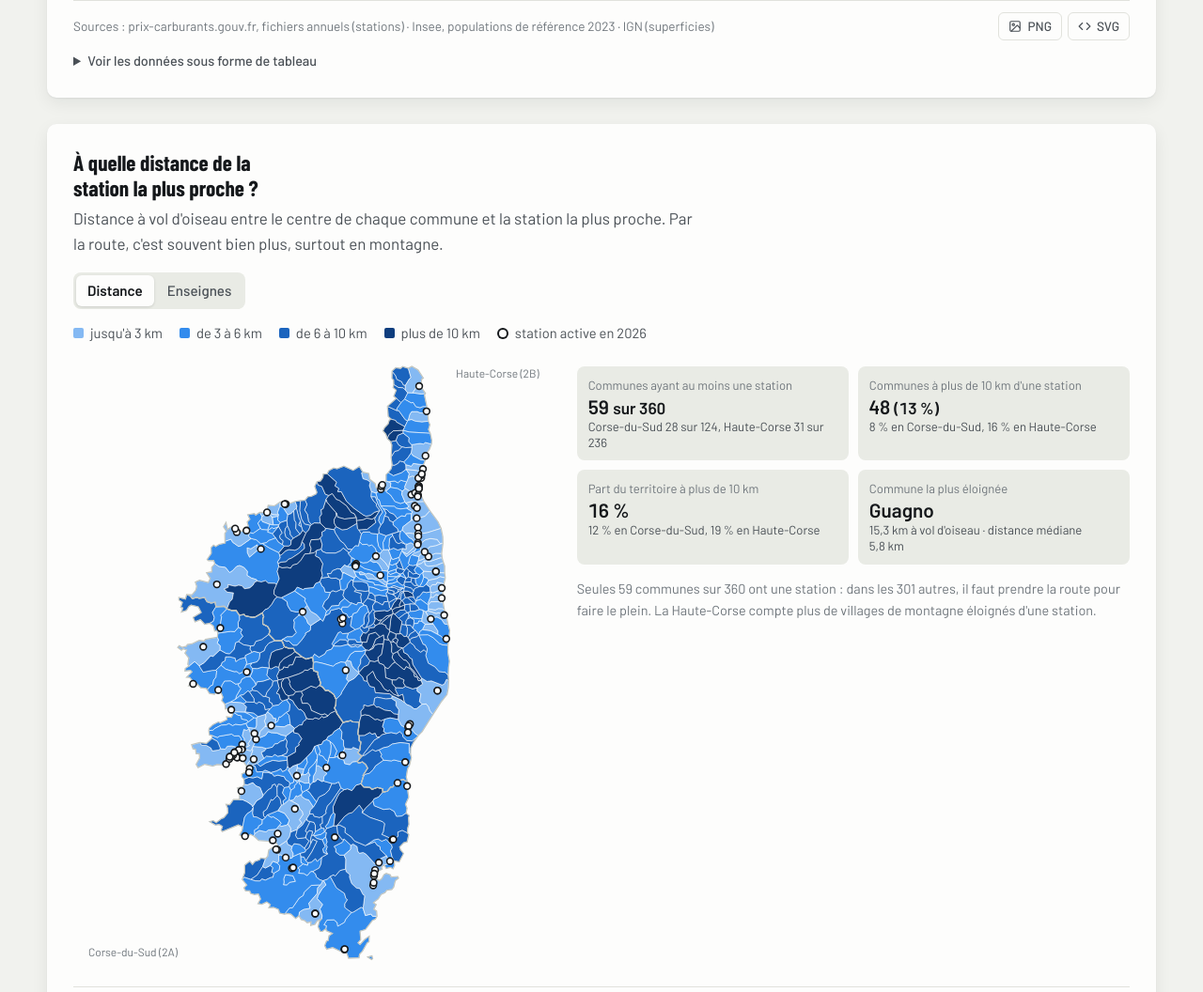
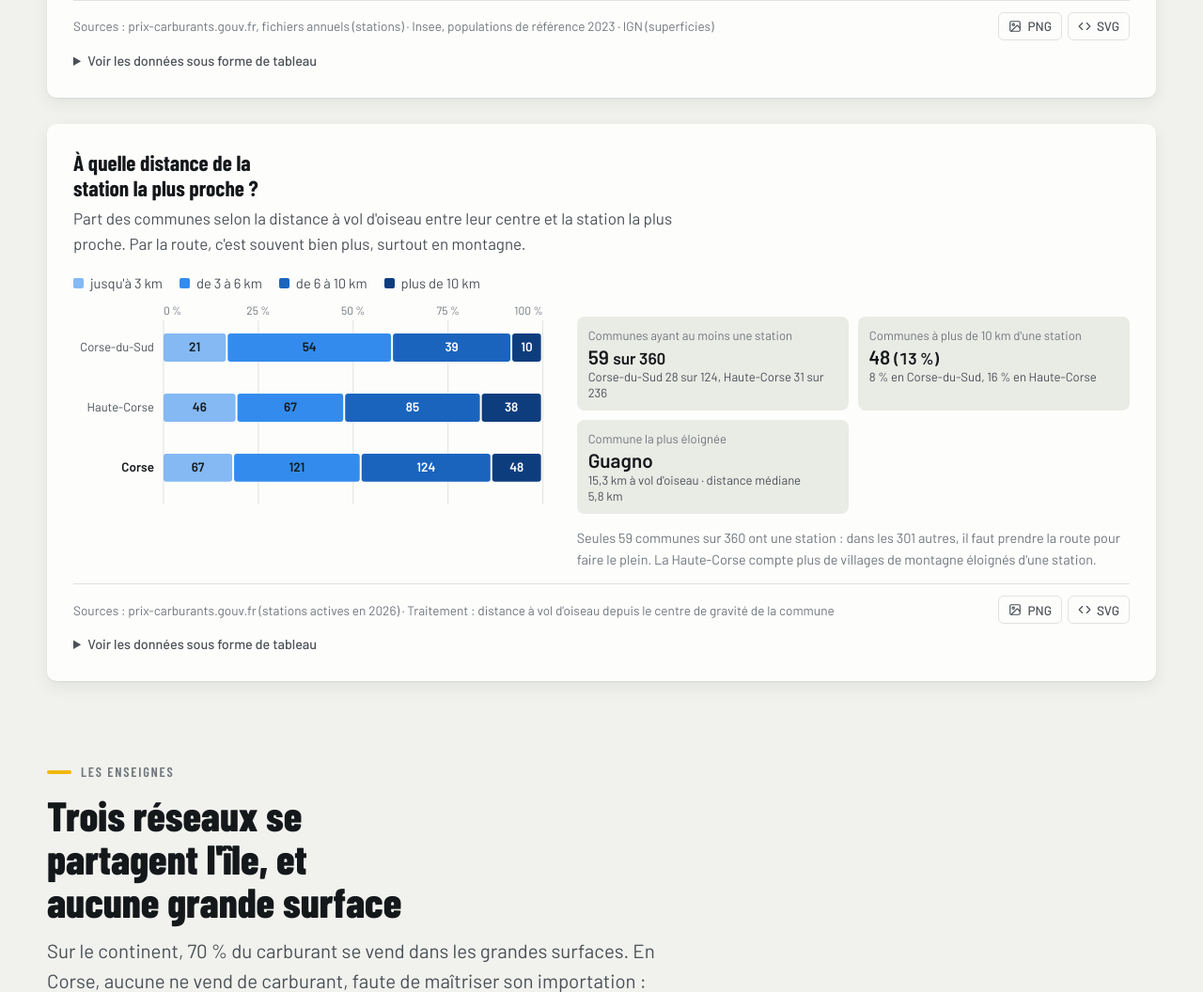
Before and after one commit to aouniamenallah-ux/a-la-pompe, a plain HTML site: page site/territoire.html in a window 1280 px wide. Shown: the part 1620-2676 px from the top of the page at 94% size. Drawn offline with Linux system fonts and the light colour scheme.

Commit message:
Page Territoire : graphiques en barres à la place de la carte des distances
Co-Authored-By: Claude Sonnet 5.5 <noreply@anthropic.com>
Claude-Session: https://claude.ai/code/session_012YfaxJUJRxaxNqfjVmqEEV

```diff
--- a/site/js/territoire.js
+++ b/site/js/territoire.js
@@ -7,7 +7,6 @@
   "use strict";
   const { D, fmt, parseJour, css, showTip, hideTip, equiperCarte, surRedimension, premiereVue, segmente, barreH, reduit, el } = window.AP;
   const T = D.territoire, E = T.externe, C = T.continent, I = C.ind;
-  const G = window.CORSE_GEO;
   const nb = " ";
   const dec = (v, d = 1) => fmt.dec(v, d);
   const pct = (v, d = 1) => (Number.isInteger(v) && d === 1 ? String(v) : dec(v, d)) + nb + "%";
@@ -125,80 +124,54 @@
     });
   }
 
-  /* ---------- 2. carte de l'accès aux stations ---------- */
+  /* ---------- 2. accès aux stations (barres empilées) ---------- */
   const CLASSES = [{ max: 3, lib: "jusqu'à 3 km", v: "var(--d0)" }, { max: 6, lib: "de 3 à 6 km", v: "var(--d1)" },
     { max: 10, lib: "de 6 à 10 km", v: "var(--d2)" }, { max: Infinity, lib: "plus de 10 km", v: "var(--d3)" }];
   const classe = km => CLASSES.findIndex(c => km <= c.max);
   function acces() {
     const box = document.getElementById("acces"), carteEl = document.getElementById("carte-acces");
     const leg = document.getElementById("acces-legende"), stats = document.getElementById("acces-stats"), note = document.getElementById("acces-note");
-    const loc = { mode: "distance" };
-    const parCode = new Map(T.communes.map(c => [c.c, c]));
-    let communes, points;
-    function legende() {
-      if (loc.mode === "distance") {
-        leg.innerHTML = CLASSES.map(c => `<span><i class="key key-sq" style="background:${c.v}"></i>${c.lib}</span>`).join("")
-          + `<span><i class="key key-ci" style="background:var(--surface);box-shadow:inset 0 0 0 2px var(--ink)"></i>station active en 2026</span>`;
-      } else leg.innerHTML = ORDRE.filter(m => m !== "Indépendant sans enseigne").map(cleLegende).join("")
-        .replace("Enseigne non renseignée", "Indépendante ou non renseignée");
-    }
-    function chiffres() {
+    const zones = [["2A", "Corse-du-Sud"], ["2B", "Haute-Corse"], ["corse", "Corse"]];
+    const sel = z => (z === "corse" ? T.communes : T.communes.filter(c => c.d === z));
+    const comptes = z => { const l = sel(z), n = CLASSES.map(() => 0); l.forEach(c => n[classe(c.km)]++); return { n, tot: l.length }; };
+    leg.innerHTML = CLASSES.map(c => `<span><i class="key key-sq" style="background:${c.v}"></i>${c.lib}</span>`).join("");
     const bloc = (k, v, w) => `<div class="day-stat"><div class="k">${k}</div><div class="v">${v}</div>${w ? `<div class="w">${w}</div>` : ""}</div>`;
-      if (loc.mode === "distance") {
     stats.innerHTML = bloc("Communes ayant au moins une station", `${acc.corse.avec_station}${nb}<small>sur ${acc.corse.communes}</small>`,
       `Corse-du-Sud ${acc["2A"].avec_station} sur ${acc["2A"].communes}, Haute-Corse ${acc["2B"].avec_station} sur ${acc["2B"].communes}`)
       + bloc(`Communes à plus de ${T.seuil}${nb}km d'une station`, `${acc.corse.loin}${nb}<small>(${pct(acc.corse.part_loin, 0)})</small>`,
         `${pct(acc["2A"].part_loin, 0)} en Corse-du-Sud, ${pct(acc["2B"].part_loin, 0)} en Haute-Corse`)
-          + bloc(`Part du territoire à plus de ${T.seuil}${nb}km`, pct(acc.corse.part_aire_loin, 0),
-            `${pct(acc["2A"].part_aire_loin, 0)} en Corse-du-Sud, ${pct(acc["2B"].part_aire_loin, 0)} en Haute-Corse`)
       + bloc("Commune la plus éloignée", `${acc.corse.commune_max}`, `${dec(acc.corse.km_max)}${nb}km à vol d'oiseau · distance médiane ${dec(acc.corse.km_median)}${nb}km`);
     note.textContent = `Seules ${acc.corse.avec_station} communes sur ${acc.corse.communes} ont une station : dans les ${acc.corse.communes - acc.corse.avec_station} autres, il faut prendre la route pour faire le plein. La Haute-Corse compte plus de villages de montagne éloignés d'une station.`;
-      } else {
-        const p = T.enseignes.par_dep.corse;
-        stats.innerHTML = ORDRE.filter(m => p[m]).map(m => bloc(m === "Non renseignée" ? "Enseigne non renseignée" : LIB(m), String(p[m]),
-          `Corse-du-Sud ${T.enseignes.par_dep["2A"][m] || 0} · Haute-Corse ${T.enseignes.par_dep["2B"][m] || 0}`)).join("");
-        note.textContent = `Enseigne connue pour les ${dens.corse.stations - (p["Non renseignée"] || 0)} stations présentes dans le jeu data.corsica. Les ${p["Non renseignée"] || 0} autres n'apparaissent que dans le fichier national, qui ne donne pas l'enseigne.`;
-      }
-    }
     function construire() {
       box.replaceChildren();
-      const W = box.clientWidth, H = Math.round(Math.min(660, Math.max(440, W * 1.3)));
-      const proj = d3.geoMercator().fitExtent([[14, 14], [W - 14, H - 14]], G.contour);
-      const path = d3.geoPath(proj);
+      const W = box.clientWidth, lh = 64, m = { t: 22, r: 12, b: 8, l: W < 520 ? 96 : 128 };
+      const H = m.t + m.b + zones.length * lh;
+      const x = d3.scaleLinear().domain([0, 100]).range([m.l, W - m.r]);
       const svg = d3.select(box).append("svg").attr("viewBox", `0 0 ${W} ${H}`).attr("width", W).attr("height", H);
-      communes = svg.append("g").selectAll("path").data(G.communes.features).join("path").attr("class", "commune-d").attr("d", path)
-        .on("pointermove", (e, f) => {
-          const c = parCode.get(f.properties.code);
-          if (!c) return;
-          showTip(e, c.n, [{ key: "Station la plus proche", val: dec(c.km) + nb + "km" },
-            { key: "Stations à moins de 10 km", val: String(c.n10) }, { key: "Stations dans la commune", val: String(c.s) }],
-          NOMS_DEP[c.d] + " · à vol d'oiseau");
-        })
+      [0, 25, 50, 75, 100].forEach(v => {
+        svg.append("line").attr("class", "grid").attr("x1", x(v)).attr("x2", x(v)).attr("y1", m.t - 4).attr("y2", H - m.b).style("stroke", "var(--line)");
+        svg.append("text").attr("class", "label-muted").attr("x", x(v)).attr("y", 12).attr("text-anchor", v === 0 ? "start" : v === 100 ? "end" : "middle").text(v + nb + "%");
+      });
+      zones.forEach(([z, nom], i) => {
+        const { n, tot } = comptes(z), yb = m.t + i * lh + 10, h = 30;
+        svg.append("text").attr("class", z === "corse" ? "label-strong" : "label").attr("x", m.l - 10).attr("y", yb + h / 2 + 4).attr("text-anchor", "end").text(nom);
+        let cum = 0;
+        n.forEach((k, ci) => {
+          if (!k) return;
+          const x0 = x(cum / tot * 100), x1 = x((cum + k) / tot * 100); cum += k;
+          svg.append("rect").attr("x", x0).attr("y", yb).attr("width", Math.max(0, x1 - x0 - 2)).attr("height", h).attr("rx", 3).style("fill", CLASSES[ci].v)
+            .on("pointermove", e => showTip(e, `${nom} · ${CLASSES[ci].lib}`, [{ key: "Communes", val: `${k} sur ${tot}` }, { key: "Part", val: pct(k / tot * 100, 0) }]))
             .on("pointerleave", hideTip);
-      svg.append("g").selectAll("path").data(G.departements.features).join("path").attr("class", "dep-line").attr("d", path).attr("pointer-events", "none");
-      svg.append("text").attr("class", "label-muted").attr("x", W < 500 ? 16 : W - 16).attr("y", 26).attr("text-anchor", W < 500 ? "start" : "end").text("Haute-Corse (2B)");
-      svg.append("text").attr("class", "label-muted").attr("x", 16).attr("y", H - 18).text("Corse-du-Sud (2A)");
-      points = svg.append("g").selectAll("circle").data(T.stations.map(s => ({ s, xy: proj([s.lon, s.lat]) }))).join("circle")
-        .attr("cx", d => d.xy[0]).attr("cy", d => d.xy[1])
-        .on("pointermove", (e, d) => showTip(e, d.s.v || "Station", [{ key: "Enseigne", val: d.s.m ? LIB(d.s.m) : "non renseignée" }], NOMS_DEP[d.s.dep]))
-        .on("pointerleave", hideTip);
-      maj();
-    }
-    function maj() {
-      const dist = loc.mode === "distance";
-      communes.style("fill", f => { const c = parCode.get(f.properties.code); return dist && c ? CLASSES[classe(c.km)].v : "var(--surface-2)"; });
-      points.attr("r", dist ? 3.4 : 5.2).attr("class", d => (dist ? "st-acces" : COUL[d.s.m] && d.s.m !== "Indépendant sans enseigne" ? "st-point" : "st-vide"))
-        .style("fill", d => (dist ? null : COUL[d.s.m] && d.s.m !== "Indépendant sans enseigne" ? COUL[d.s.m] : null));
-      legende(); chiffres();
-      box.setAttribute("aria-label", dist ? "Carte des 360 communes corses colorées selon la distance à la station la plus proche, avec les stations actives en 2026."
-        : "Carte des stations actives en 2026 colorées selon leur enseigne : VITO, TotalEnergies, ENI, ou enseigne non renseignée.");
+          if (x1 - x0 > 30) svg.append("text").attr("class", "label-strong").attr("x", (x0 + x1 - 2) / 2).attr("y", yb + h / 2 + 4).attr("text-anchor", "middle")
+            .style("fill", ci >= 2 ? "#fff" : "var(--ink)").style("pointer-events", "none").text(k);
+        });
+      });
     }
     construire();
-    segmente(document.getElementById("acces-mode"), v => { loc.mode = v; maj(); });
     surRedimension(box, construire);
     equiperCarte(carteEl, {
       titre: "Distance entre chaque commune corse et la station la plus proche",
-      source: "Sources : prix-carburants.gouv.fr (stations actives en 2026) · data.corsica (enseignes) · IGN ADMIN EXPRESS · distance à vol d'oiseau",
+      source: "Sources : prix-carburants.gouv.fr (stations actives en 2026) · IGN ADMIN EXPRESS · distance à vol d'oiseau",
       colonnes: [{ t: "Commune" }, { t: "Département" }, { t: "Station la plus proche (km)", n: 1 }, { t: "Stations à moins de 10 km", n: 1 }, { t: "Stations dans la commune", n: 1 }],
       lignes: () => [...T.communes].sort((a, b) => b.km - a.km).map(c => [c.n, NOMS_DEP[c.d], dec(c.km), String(c.n10), String(c.s)])
     });
--- a/site/territoire.html
+++ b/site/territoire.html
@@ -77,23 +77,17 @@
       <figure class="chart-card" id="carte-acces">
         <div class="chart-head">
           <h3>À quelle distance de la station la plus proche&nbsp;?</h3>
-          <p class="sub">Distance à vol d'oiseau entre le centre de chaque commune et la station la plus proche. Par la route, c'est souvent bien plus, surtout en montagne.</p>
-        </div>
-        <div class="controls">
-          <div class="seg" role="group" aria-label="Afficher sur la carte" id="acces-mode">
-            <button type="button" data-v="distance" aria-pressed="true">Distance</button>
-            <button type="button" data-v="enseignes" aria-pressed="false">Enseignes</button>
-          </div>
+          <p class="sub">Part des communes selon la distance à vol d'oiseau entre leur centre et la station la plus proche. Par la route, c'est souvent bien plus, surtout en montagne.</p>
         </div>
         <div class="legend" id="acces-legende" aria-hidden="true"></div>
         <div class="explorer">
-          <div class="chart" id="acces" role="img" aria-label="Carte des 360 communes corses colorées selon la distance à la station la plus proche, avec les stations actives en 2026."></div>
+          <div class="chart" id="acces" role="img" aria-label="Barres empilées : part des communes de Corse-du-Sud, de Haute-Corse et de la Corse selon la distance à la station la plus proche."></div>
           <div>
             <div class="day-stats" id="acces-stats" aria-live="polite"></div>
             <p class="ctl-label" style="margin-top:14px" id="acces-note"></p>
           </div>
         </div>
-        <figcaption class="chart-foot"><span>Sources : prix-carburants.gouv.fr (stations actives en 2026) · data.corsica (enseignes) · IGN ADMIN EXPRESS via france-geojson (communes) · Traitement : distance à vol d'oiseau depuis le centre de gravité de la commune</span></figcaption>
+        <figcaption class="chart-foot"><span>Sources : prix-carburants.gouv.fr (stations actives en 2026) · Traitement : distance à vol d'oiseau depuis le centre de gravité de la commune</span></figcaption>
       </figure>
     </div>
   </section>
@@ -350,7 +344,6 @@
 </footer>
 <script src="js/vendor/d3.v7.9.1.min.js"></script>
 <script src="data/data.js"></script>
-<script src="data/corse-geo.js"></script>
 <script src="js/common.js"></script>
 <script src="js/territoire.js"></script>
 </body>
```
Lines whose indentation alone changed are shown as unchanged.
